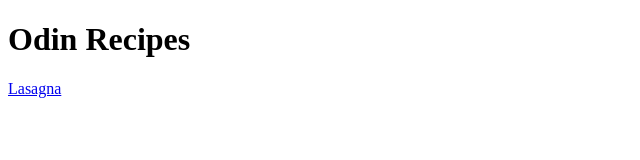
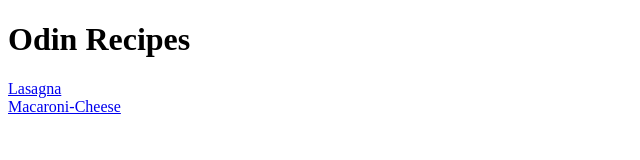
Before and after one commit to Krismurimi/odin-recipes, a plain HTML site: page index.html in a window 1280 px wide. Shown: the whole page, without its empty margins (0-640 px from the left). Drawn offline with Linux system fonts and the light colour scheme.

Commit message:
Edit index.html to show new link

```diff
--- a/index.html
+++ b/index.html
@@ -5,7 +5,7 @@
     </head>
     <body>
         <h1>Odin Recipes</h1>
-        <a href="lasagna.html">Lasagna</a>
-        <a href="macaroni-cheese.html"></a>
+        <a href="lasagna.html">Lasagna</a><br>
+        <a href="macaroni-cheese.html">Macaroni-Cheese</a>
     </body>
 </html>
```
